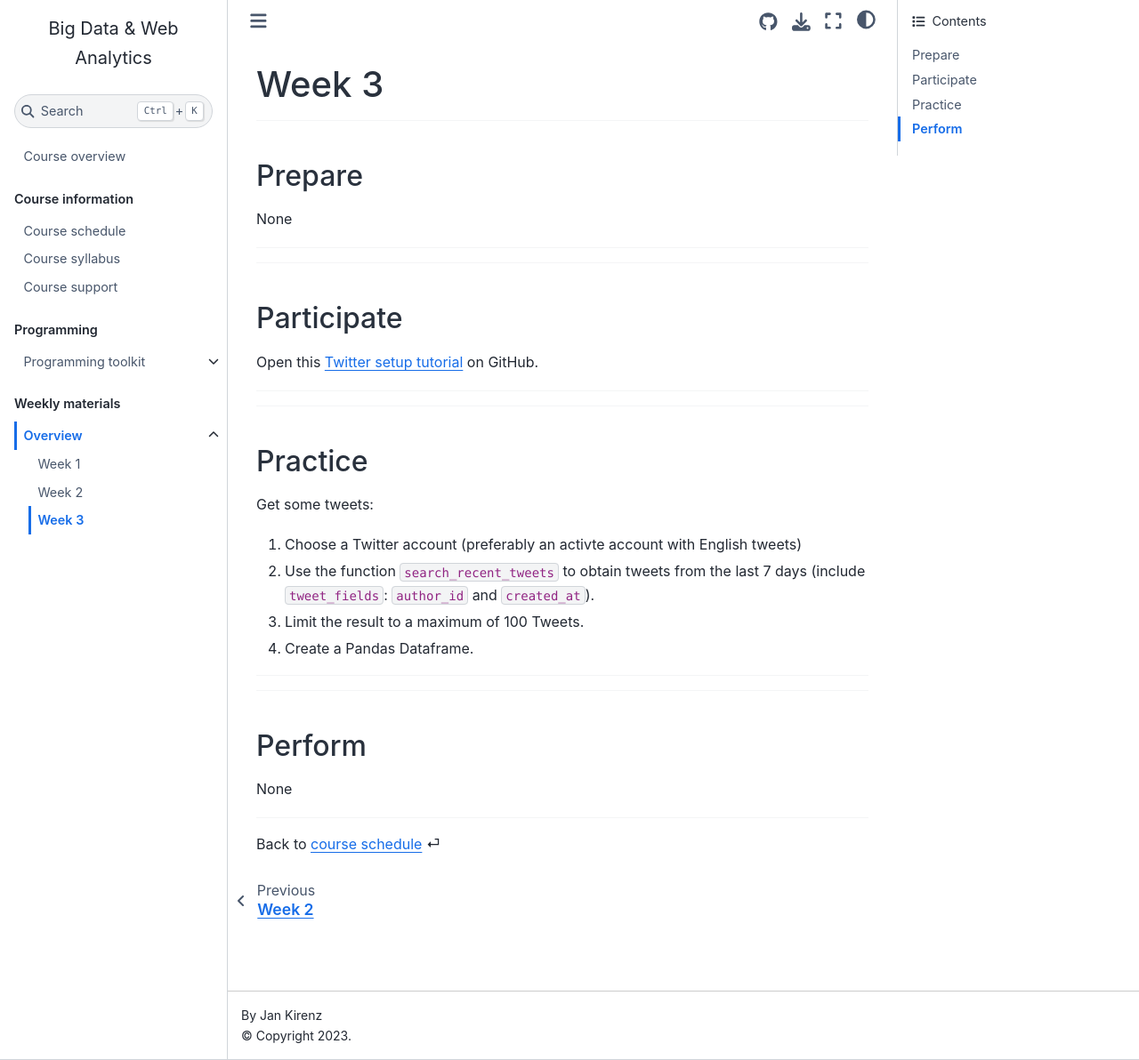
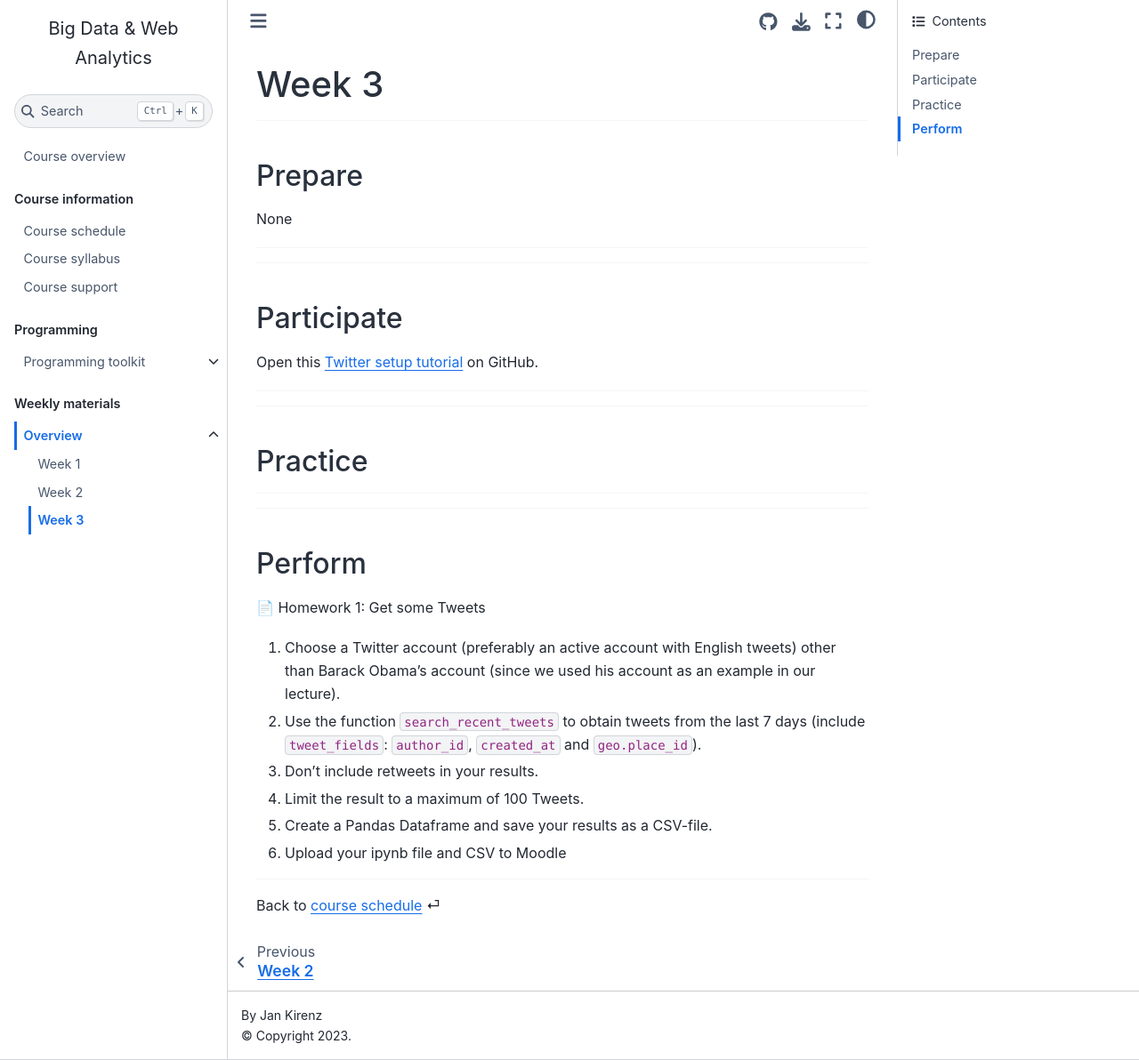
Before and after one commit to om2-ws22/website, a Jupyter Book: the page built from weeks/week3.md, in a window 1280 px wide and 1192 px high. Shown: the whole window at 89% size. Built offline with Jupyter Book 1.0.4 settings and Sphinx 7.4.7 and the Sphinx Book theme 1.1.4, drawn with Linux system fonts in a browser that asks for light colours; comment, search, counter and statistics services are not loaded.

Commit message:
Update week3.md

```diff
--- a/weeks/week3.md
+++ b/weeks/week3.md
@@ -28,13 +28,6 @@ Open this [Twitter setup tutorial](https://github.com/kirenz/twitter-tutorial) o
 (practice)=
 ## Practice
 
-Get some tweets:
-
-1. Choose a Twitter account (preferably an activte account with English tweets)
-1. Use the function `search_recent_tweets` to obtain tweets from the last 7 days (include `tweet_fields`: `author_id` and `created_at`).
-1. Limit the result to a maximum of 100 Tweets.
-1. Create a Pandas Dataframe.
-
 
 ---
 
@@ -43,7 +36,14 @@ Get some tweets:
 (perform)=
 ## Perform
 
-None
+📄 Homework 1: Get some Tweets
+
+1. Choose a Twitter account (preferably an active account with English tweets) other than Barack Obama's account (since we used his account as an example in our lecture).
+1. Use the function `search_recent_tweets` to obtain tweets from the last 7 days (include `tweet_fields`: `author_id`,  `created_at` and `geo.place_id`).
+1. Don't include retweets in your results.
+1. Limit the result to a maximum of 100 Tweets.
+1. Create a Pandas Dataframe and save your results as a CSV-file.
+1. Upload your ipynb file and CSV to Moodle
 
 
 ---
```
